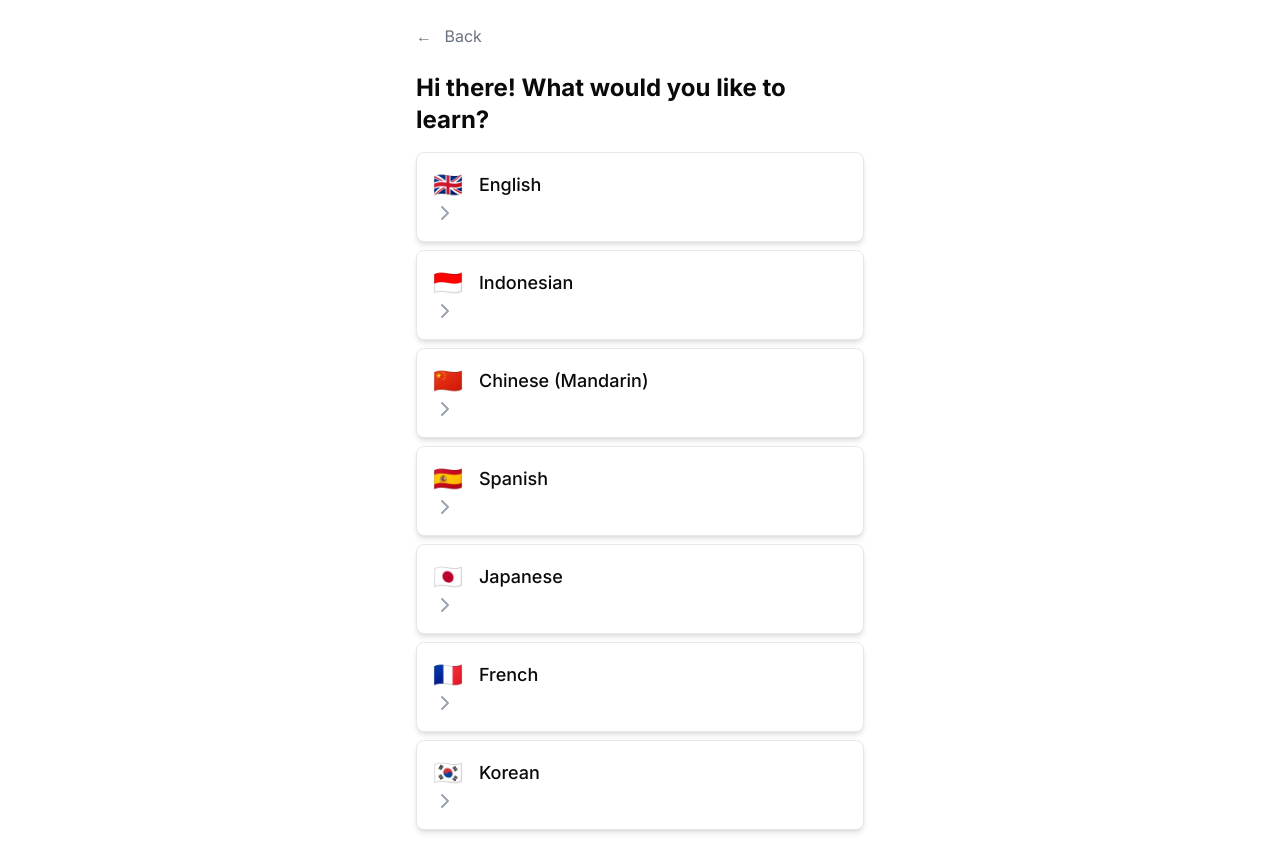
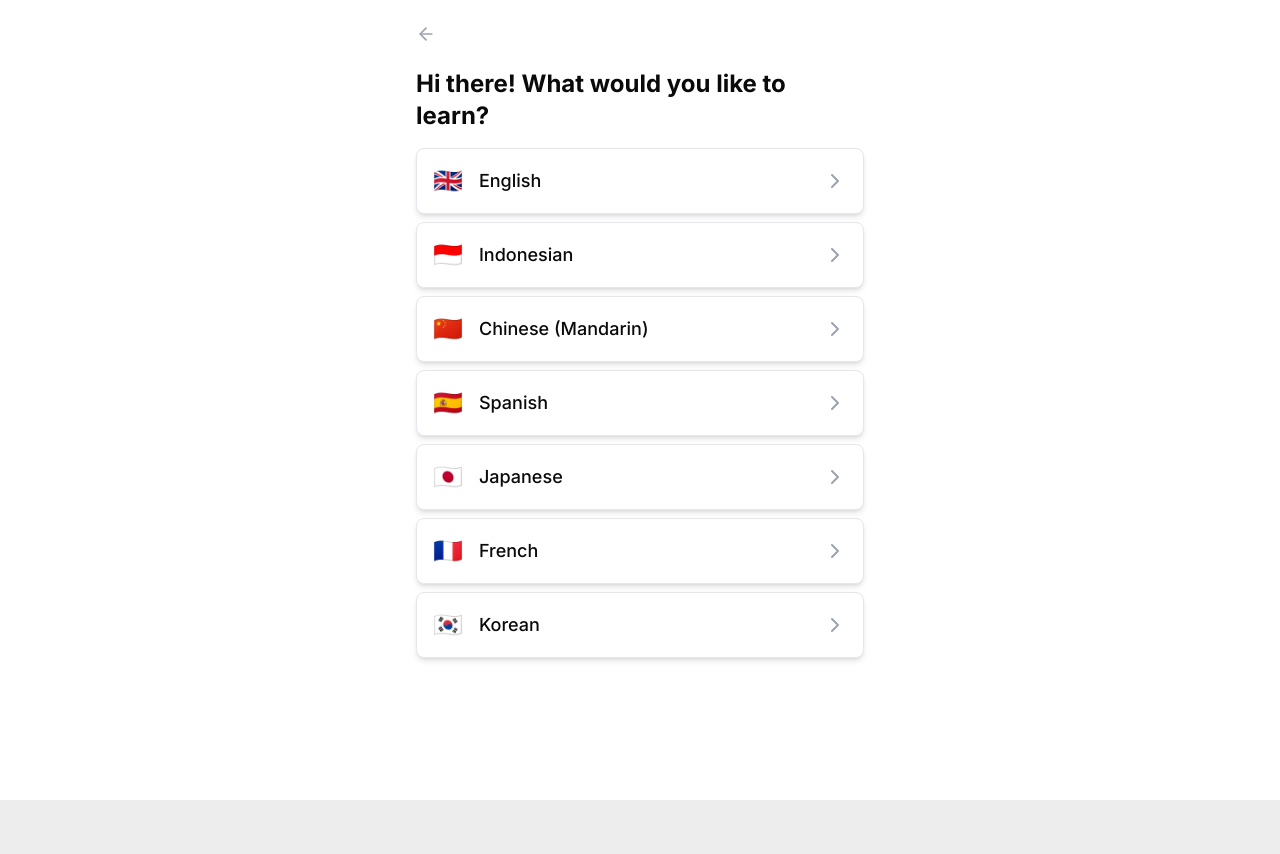
Before and after one commit to fatjan/tutorly, a Next.js app: page /language-selection in a window 1280 px wide. After the commit the page ends 800 px from the top, so only its background shows below. Built offline with nearby package versions, Linux system fonts and the light colour scheme.

Commit message:
fix language selection arrow button back and arrow button right on each language

```diff
--- a/app/(pick-language)/language-selection/page.js
+++ b/app/(pick-language)/language-selection/page.js
@@ -1,13 +1,11 @@
 'use client';
 import { useRouter, usePathname } from 'next/navigation';
-import { useLocale } from 'next-intl';
 import { LanguageCard, LanguageCardContent } from '@/components/LanguageCard';
-import { ChevronRight } from 'lucide-react';
+import { ArrowLeft,ChevronRight } from 'lucide-react';
 
 export default function LanguageSelectionPage() {
   const router = useRouter();
   const pathname = usePathname();
-  // const currentLocale = useLocale();
 
   const languages = [
     { code: "en", name: "English", flag: "🇬🇧" },
@@ -31,7 +29,7 @@ export default function LanguageSelectionPage() {
           className="text-gray-500 mb-6 relative z-10"
           onClick={() => router.back()}
         >
-          <span className="mr-2">←</span> Back
+          <ArrowLeft className="h-5 w-5 text-gray-400" />
         </button>
         <h1 className="text-2xl font-bold mb-4">Hi there! What would you like to learn?</h1>
         <div className="space-y-2">
@@ -41,12 +39,14 @@ export default function LanguageSelectionPage() {
               className="border rounded-md shadow-sm"
               onClick={() => switchLanguage(language.code)}
             >
-              <LanguageCardContent className="flex items-center justify-between p-4">
+              <LanguageCardContent className="flex items-center justify-between w-full p-4">
                 <div className="flex items-center">
                   <span className="text-2xl mr-4">{language.flag}</span>
                   <span className="text-lg font-medium">{language.name}</span>
+                  <div className="ml-auto">
+                    <ChevronRight className="text-gray-400" />
+                  </div>
                 </div>
-                <ChevronRight className="text-gray-400" />
               </LanguageCardContent>
             </LanguageCard>
           ))}
```
